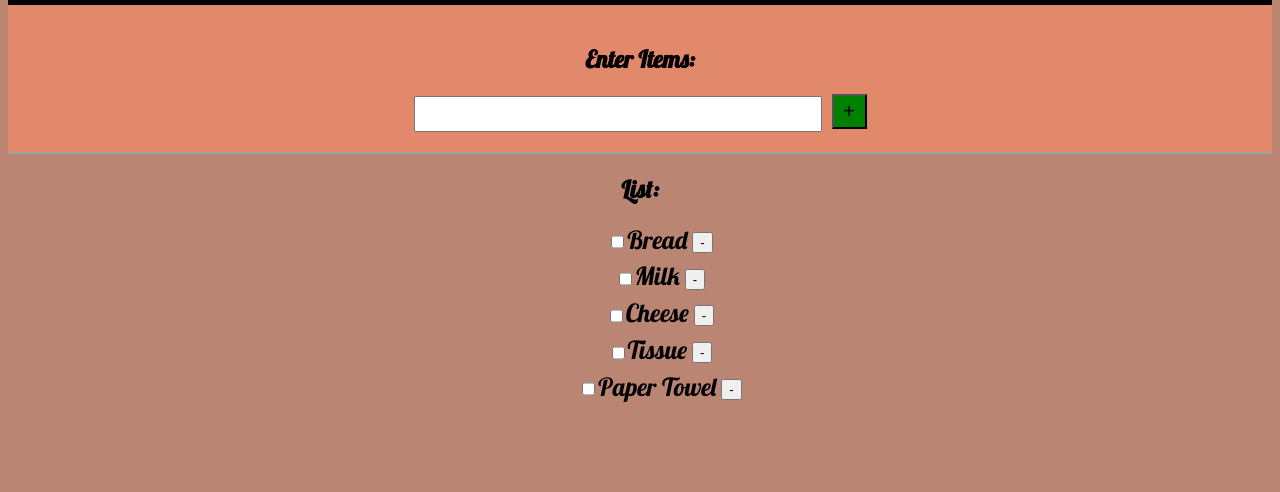
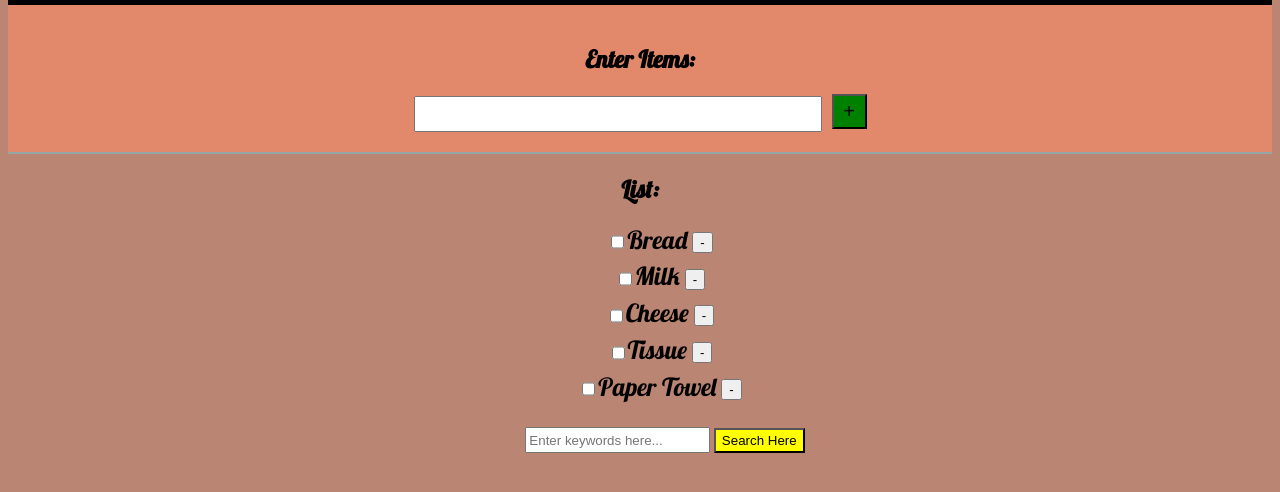
Before and after one commit to Diya007/shopping-list, a plain HTML site: page index.html in a window 1280 px wide. Shown: the part 200-692 px from the top of the page. Drawn offline with nearby package versions, Linux system fonts and the light colour scheme.

Commit message:
search bar

```diff
--- a/index.html
+++ b/index.html
@@ -32,6 +32,13 @@
 
 </div>
 
+<div class="search">
+
+<input type="text" class="holder" placeholder="Enter keywords here..." />
+<input type="submit" id="find" value="Search Here"/>
+
+</div>
+
 <script src="https://cdnjs.cloudflare.com/ajax/libs/jquery/2.2.3/jquery.min.js"></script>
 <script src="main.js"></script>
 
--- a/main.js
+++ b/main.js
@@ -23,10 +23,18 @@ else{
 
 
 
+
+
+
+
+
+
+
 $(function(){
 
 $('#add').on('click',addListItem);
 $(document).on('click','.delete',deleteItem);
-$(document).on('click','.done',finishItem)
+$(document).on('click','.done',finishItem);
+$('#find').on('click',searchItem);
 
 });
--- a/style.css
+++ b/style.css
@@ -50,6 +50,10 @@ li{
 	font-size: 25px
 }
 
+
+
+
+
 .done{
 
    height: 30px;
@@ -63,3 +67,20 @@ li{
   vertical-align: middle;
 
 }
+
+.search{
+	text-align: center;
+	margin-top: 20px;
+    padding-left: 50px;
+}
+
+.holder{
+	height: 20px;
+}
+
+
+
+#find{
+	height: 25px;
+	background-color: yellow;
+}
```
